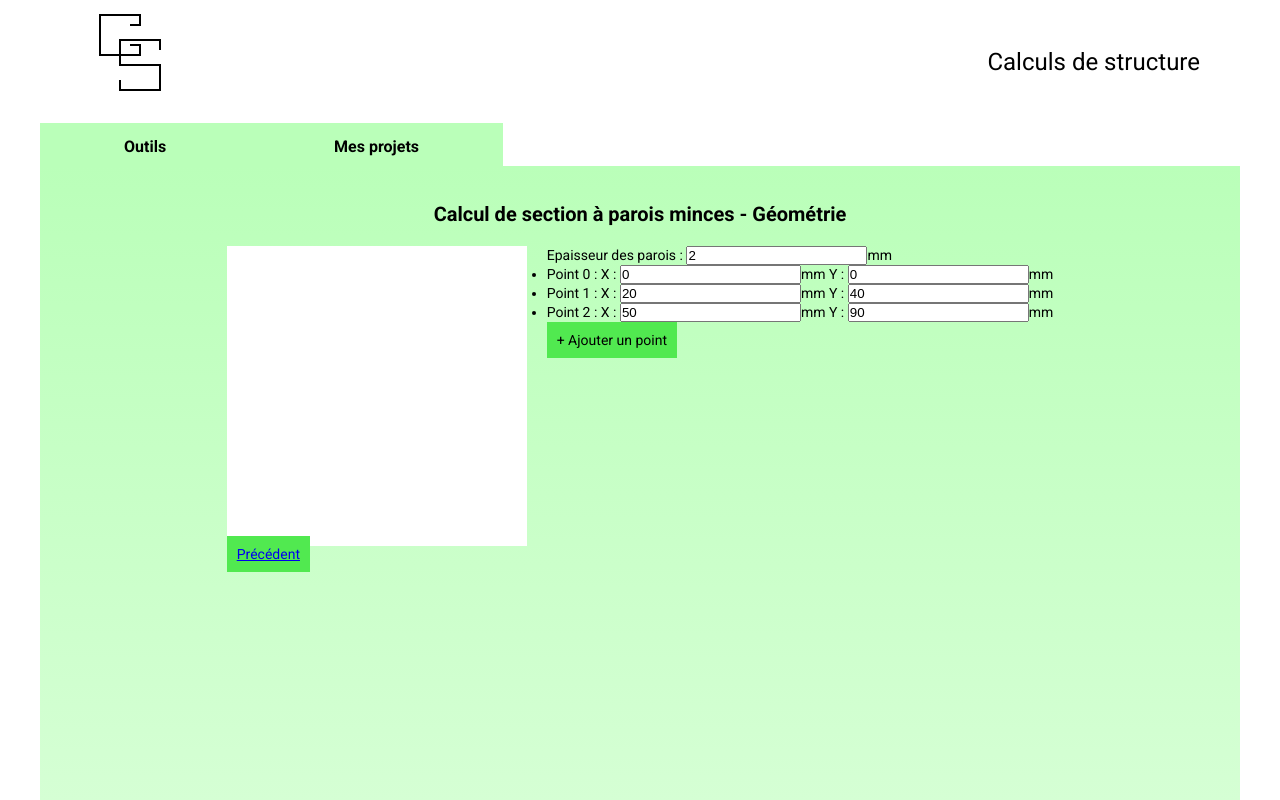
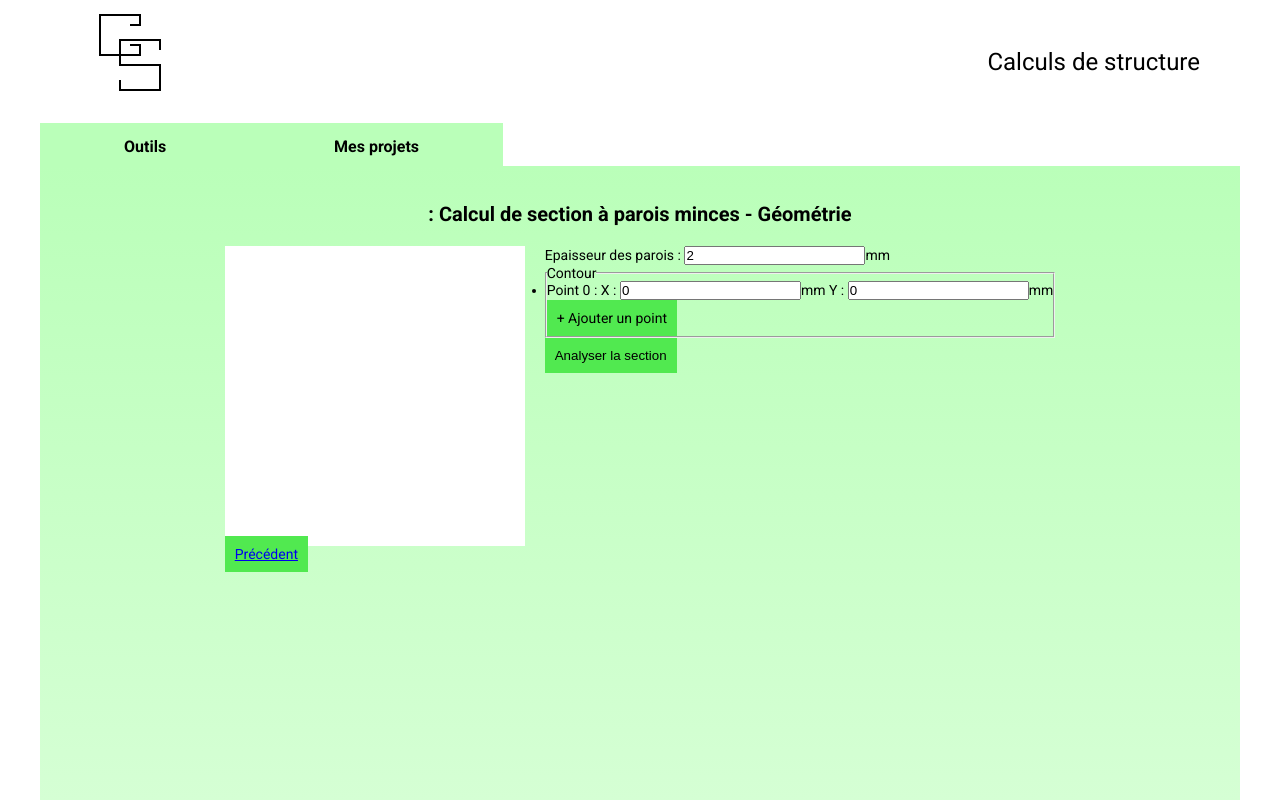
Before and after one commit to Aldehyd/calculate, an Angular app: page /section-tool/geometry in a window 1280 px wide. Built offline with nearby package versions, Linux system fonts and the light colour scheme; a web font is replaced by a local one.

Commit message:
fix section tool geometry creator

```diff
--- a/src/app/section-tool-geometry/section-tool-geometry.component.html
+++ b/src/app/section-tool-geometry/section-tool-geometry.component.html
@@ -1,4 +1,4 @@
-<h1>Calcul de section à parois minces - Géométrie</h1>
+<h1>{{ projectName }} : Calcul de section à parois minces - Géométrie</h1>
 <div class="main-content">
   <canvas class="section-canvas" #canvas></canvas>
   <form [formGroup]="sectionForm">
@@ -8,6 +8,8 @@
         <input type="number" formControlName="thickness" /><span>mm</span>
       </label>
     </p>
+    <fieldset>
+      <legend>Contour</legend>
       <ul>
         <app-point-form-line
           *ngFor="let point of geometry"
@@ -18,12 +20,10 @@
       <button class="basic-button" (click)="createNewPoint()">
         + Ajouter un point
       </button>
+    </fieldset>
+
+    <input type="submit" value="Analyser la section" class="basic-button" />
   </form>
-  <!-- <div *ngIf="showSection$ | async as section">
-    <p>thickness : {{ section.thickness }} mm</p>
-    <p>origin : X : {{ section.originX }} , Y : {{ section.originY }}</p>
-    <p>point n°1 : X : {{ section.point1X }} , Y : {{ section.point1Y }}</p>
-  </div> -->
 </div>
 
 <a routerLink="./.." class="basic-button">Précédent</a>
--- a/src/app/section-tool-geometry/section-tool-geometry.component.ts
+++ b/src/app/section-tool-geometry/section-tool-geometry.component.ts
@@ -17,6 +17,7 @@ import { PointLineForm } from '../models/point-line-form.model';
 export class SectionToolGeometryComponent implements AfterViewInit, OnInit {
 
   @ViewChild('canvas') canvas!: ElementRef<HTMLCanvasElement>;
+  projectName!: string;
   updateSection$!: Observable<any>;
   sectionForm!: FormGroup;
   context!: any;
@@ -28,22 +29,13 @@ export class SectionToolGeometryComponent implements AfterViewInit, OnInit {
   ) {}
 
   ngOnInit(): void {
+    this.projectName = this.sectionToolService.projectName;
     this.geometry = [
       {
           indice: 0,
           x: 0,
           y: 0
-      },
-      {
-          indice: 1,
-          x: 20,
-          y: 40
-      },
-      {
-        indice: 2,
-        x: 50,
-        y: 90
-    }
+      }
   ]
     // this.geometry = this.sectionToolService.sectionGeometry;
     this.sectionForm = this.formBuilder.group(this.translateGeometryToForm(this.geometry));
@@ -87,8 +79,9 @@ export class SectionToolGeometryComponent implements AfterViewInit, OnInit {
     return translatedGeometry
   }
 
-  translateGeometryFromForm(geometry: any[]): any {
-    let translatedGeometry = {thickness: 2};
+  translateGeometryFromForm(geometry: any): any {
+    console.log('geometry: ',geometry)
+    let translatedGeometry = {thickness: geometry.thickness};
 
     let pointIndice = 0;
     let index = 0;
@@ -108,6 +101,7 @@ export class SectionToolGeometryComponent implements AfterViewInit, OnInit {
         index++;
       };
     };
+    console.log('translated geometry : ',translatedGeometry)
     return translatedGeometry
   }
 
@@ -118,7 +112,9 @@ export class SectionToolGeometryComponent implements AfterViewInit, OnInit {
       y: this.geometry[this.geometry.length-1].y
     };
     this.geometry = [...this.geometry, newPoint];
-    this.sectionForm = this.formBuilder.group(this.translateGeometryToForm(this.geometry));
+    this.sectionForm.addControl(`point${this.geometry.length-1}X`, this.formBuilder.control(''));
+    this.sectionForm.addControl(`point${this.geometry.length-1}Y`, this.formBuilder.control(''));
   }
 
+
 }
--- a/src/app/section-tool/section-tool.component.ts
+++ b/src/app/section-tool/section-tool.component.ts
@@ -1,6 +1,7 @@
 import { Component } from '@angular/core';
 import { FormsModule, NgForm } from '@angular/forms';
 import { Router, RouterModule } from '@angular/router';
+import { sectionToolService } from '../services/section-tool.service';
 @Component({
   selector: 'app-section-tool',
   standalone: true,
@@ -11,14 +12,14 @@ import { Router, RouterModule } from '@angular/router';
 export class SectionToolComponent {
   projectName!: string;
 
-  constructor(private router: Router) {}
+  constructor(private router: Router, private sectionToolService: sectionToolService) {}
 
   ngOnInit(): void {
 
   }
 
   onSubmitForm(form: NgForm) {
-    console.log(form.value);
+    this.sectionToolService.projectName = this.projectName;
     this.router.navigateByUrl("section-tool/geometry");
   }
 }
--- a/src/app/services/section-tool.service.ts
+++ b/src/app/services/section-tool.service.ts
@@ -4,6 +4,7 @@ import { Injectable, OnInit } from "@angular/core";
     providedIn: 'root'
 })
 export class sectionToolService implements OnInit {
+    projectName!: string;
     sectionGeometry!: any;
     sectionThickness!: number;
 
```
Lines whose indentation alone changed are shown as unchanged.
